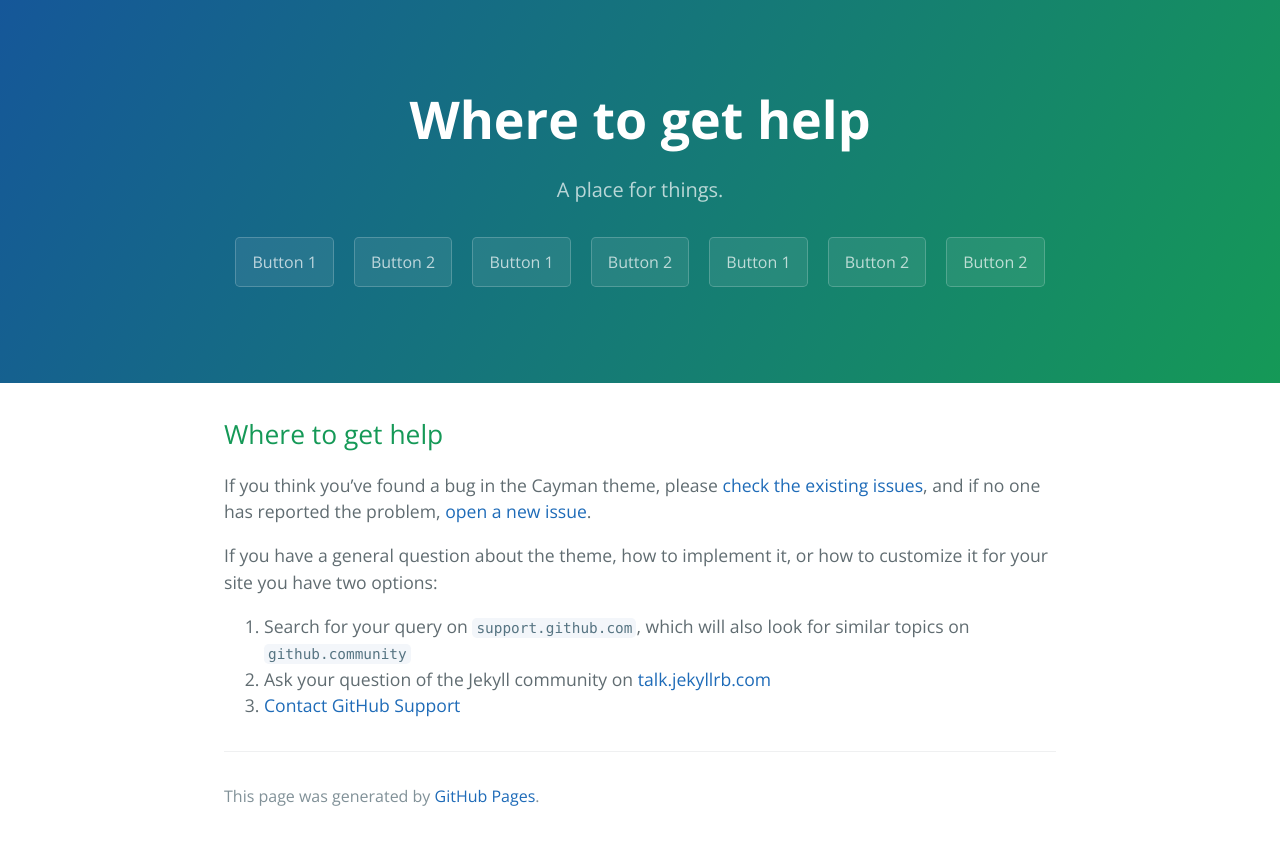
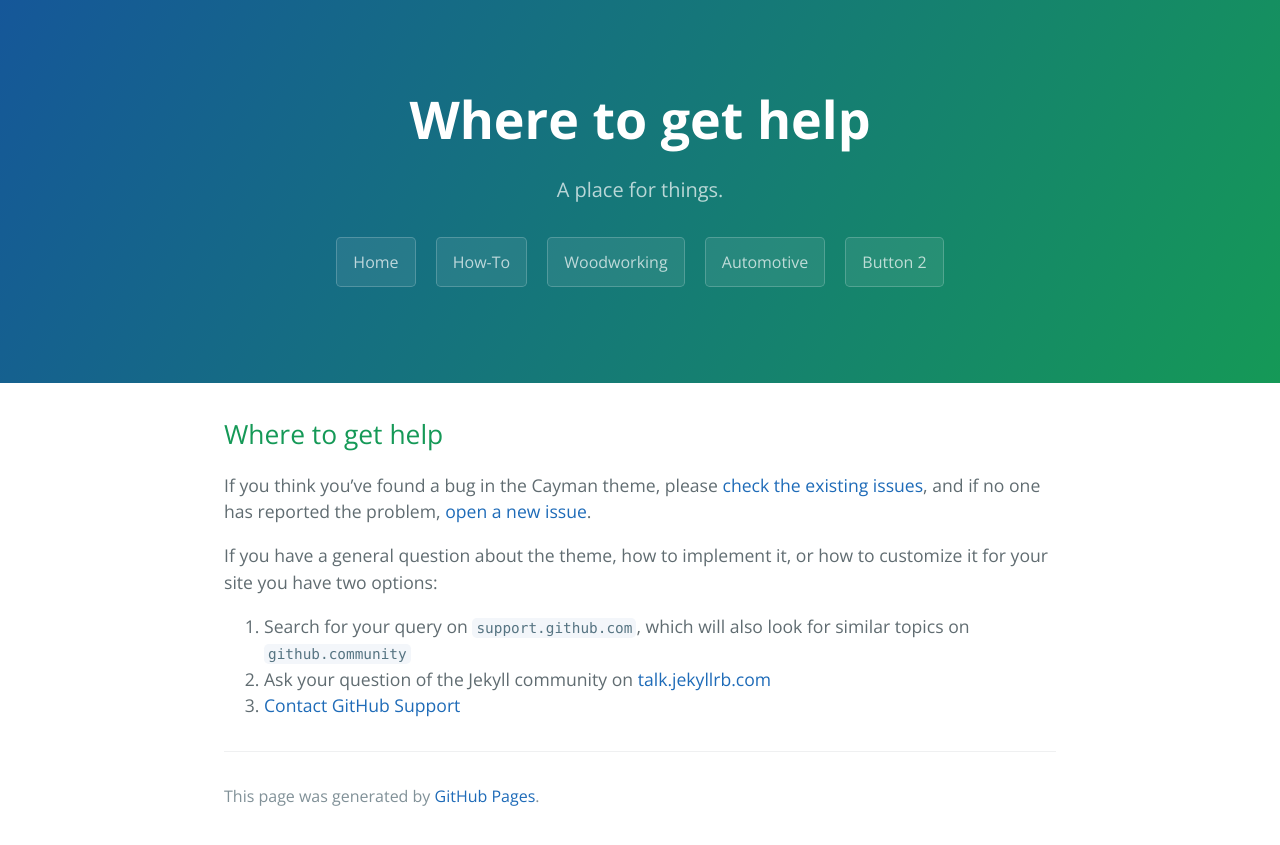
Before and after one commit to ognalysis/ognalysis.github.io, a Jekyll site: the page built from docs/SUPPORT.md, in a window 1280 px wide. Shown: the top 845 px of the page. Built offline with Jekyll 4.4.1, drawn with Linux system fonts in a browser that asks for light colours; our own code applies the rules of GitHub Pages for plain Markdown files.

Commit message:
Update default.html

```diff
--- a/_layouts/default.html
+++ b/_layouts/default.html
@@ -22,12 +22,12 @@
         <a href="{{ site.github.repository_url }}" class="btn">View on GitHub</a>
       {% endif %} -->
       {% if site.show_downloads %}
-        <a href="" class="btn">Button 1</a>
-        <a href="" class="btn">Button 2</a>
-        <a href="" class="btn">Button 1</a>
-        <a href="" class="btn">Button 2</a>
-        <a href="" class="btn">Button 1</a>
-        <a href="" class="btn">Button 2</a>
+        <a href="" class="btn">Home</a>
+        <a href="" class="btn">How-To</a>
+        <a href="" class="btn">Woodworking</a>
+        <a href="" class="btn">Automotive</a>
+       <!-- <a href="" class="btn"></a>
+        <a href="" class="btn">Button 2</a> -->
       {% endif %}
       <a href="" class="btn">Button 2</a>
     </header>
```
